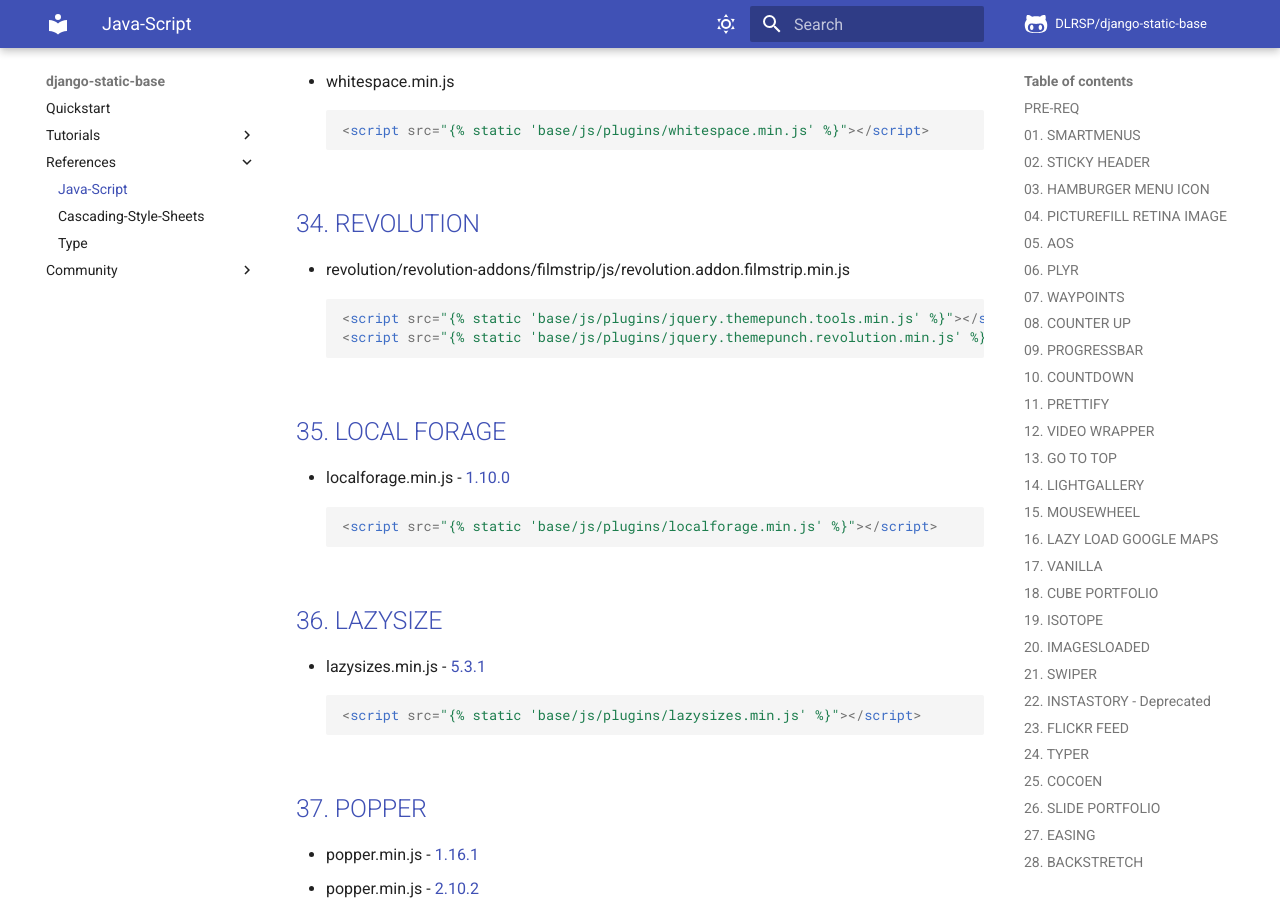
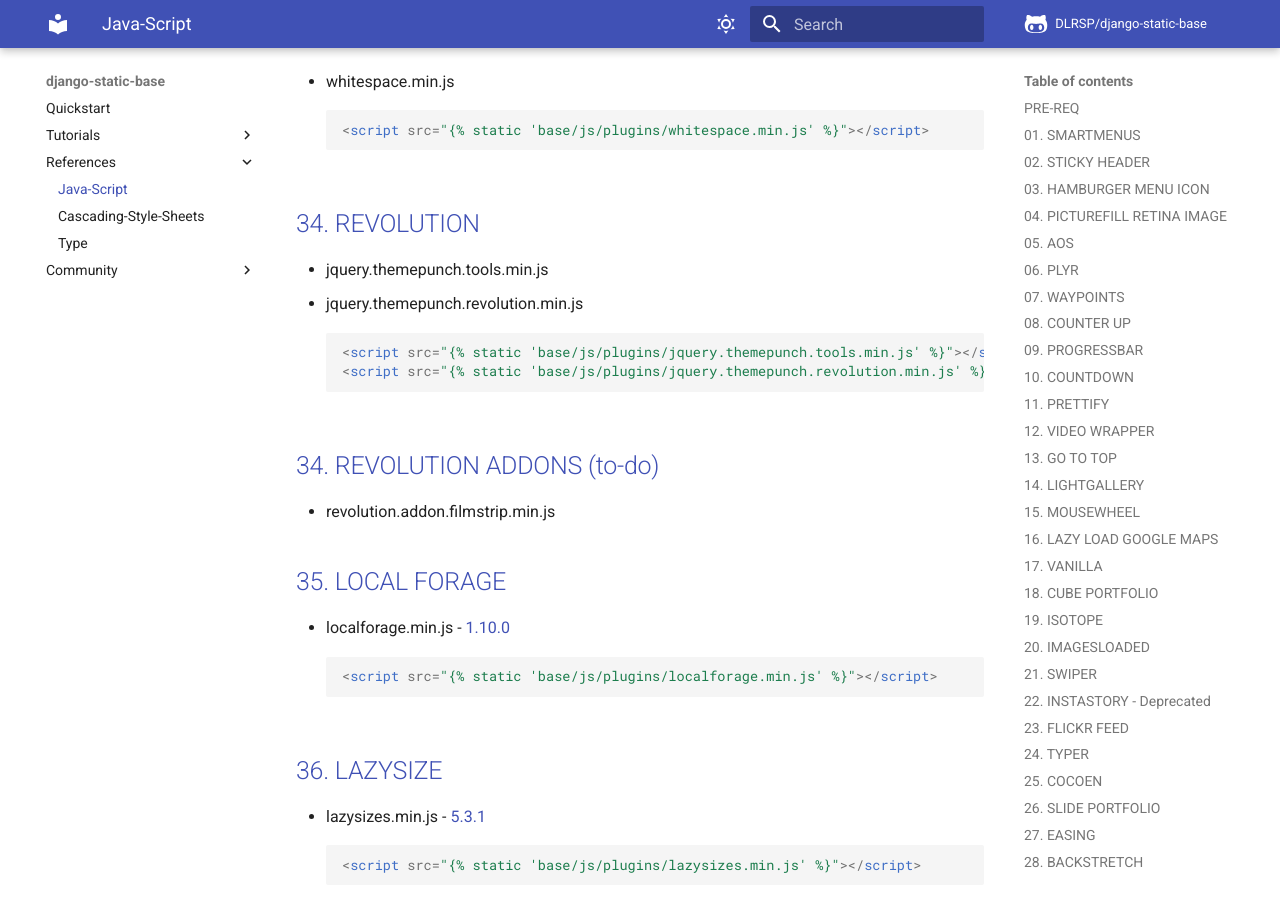
Before and after one commit to DLRSP/django-static-base, an MkDocs documentation site: the page built from docs/references/javascript.md, in a window 1280 px wide and 900 px high, scrolled down 5677 px. Built offline with MkDocs 1.6.1 and Material for MkDocs 9.7.7, drawn with Linux system fonts in a browser that asks for light colours; comment, search, counter and statistics services are not loaded.

Commit message:
- update docs

````diff
--- a/docs/references/javascript.md
+++ b/docs/references/javascript.md
@@ -146,11 +146,15 @@
     <script src="{% static 'base/js/plugins/whitespace.min.js' %}"></script>
     ```
 ## 34. REVOLUTION
-- revolution/revolution-addons/filmstrip/js/revolution.addon.filmstrip.min.js
+- jquery.themepunch.tools.min.js
+- jquery.themepunch.revolution.min.js
     ```html
     <script src="{% static 'base/js/plugins/jquery.themepunch.tools.min.js' %}"></script>
     <script src="{% static 'base/js/plugins/jquery.themepunch.revolution.min.js' %}"></script>
     ```
+## 34. REVOLUTION ADDONS (to-do)
+- revolution.addon.filmstrip.min.js
+
 ## 35. LOCAL FORAGE
 - localforage.min.js - [1.10.0](https://github.com/localForage/localForage/releases)
     ```html
````
